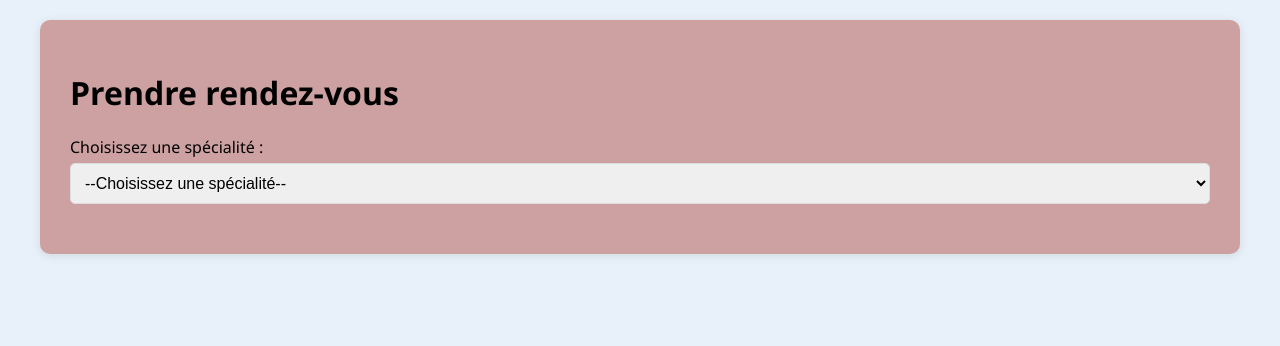
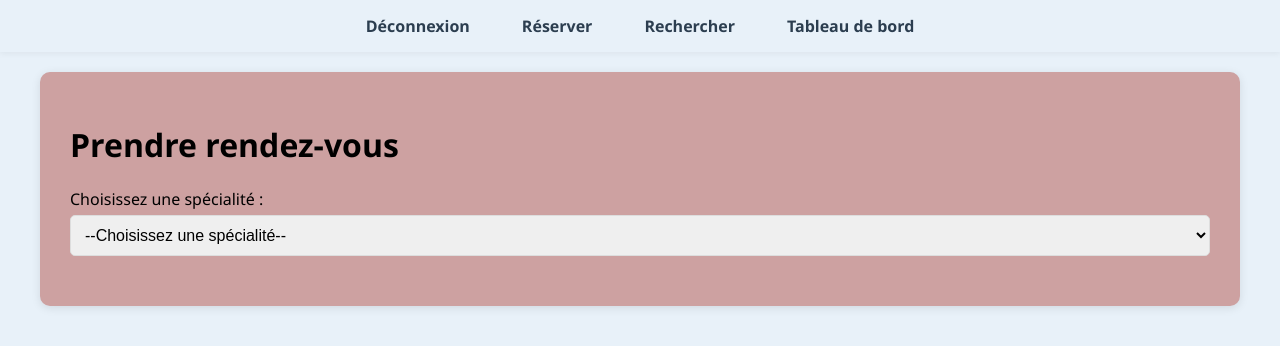
Before and after one commit to dadafax/HSV, a React app: page /book in a window 1280 px wide. Shown: the top 346 px of the page. Built offline with nearby package versions, Linux system fonts and the light colour scheme.

Commit message:
feat bookpage navbar

```diff
--- a/src/pages/BookPage.js
+++ b/src/pages/BookPage.js
@@ -35,7 +35,10 @@ const BookPage = () => {
     };
 
     return (
+        <div>
+            <NavBar/>
             <div className="book-container">
+
                 <div className="book-content">
                     <h1>Prendre rendez-vous</h1>
                     <div className="specialite-selector">
@@ -84,6 +87,7 @@ const BookPage = () => {
                     )}
                 </div>
             </div>
+        </div>
     );
 };
 
```
Lines whose indentation alone changed are shown as unchanged.
